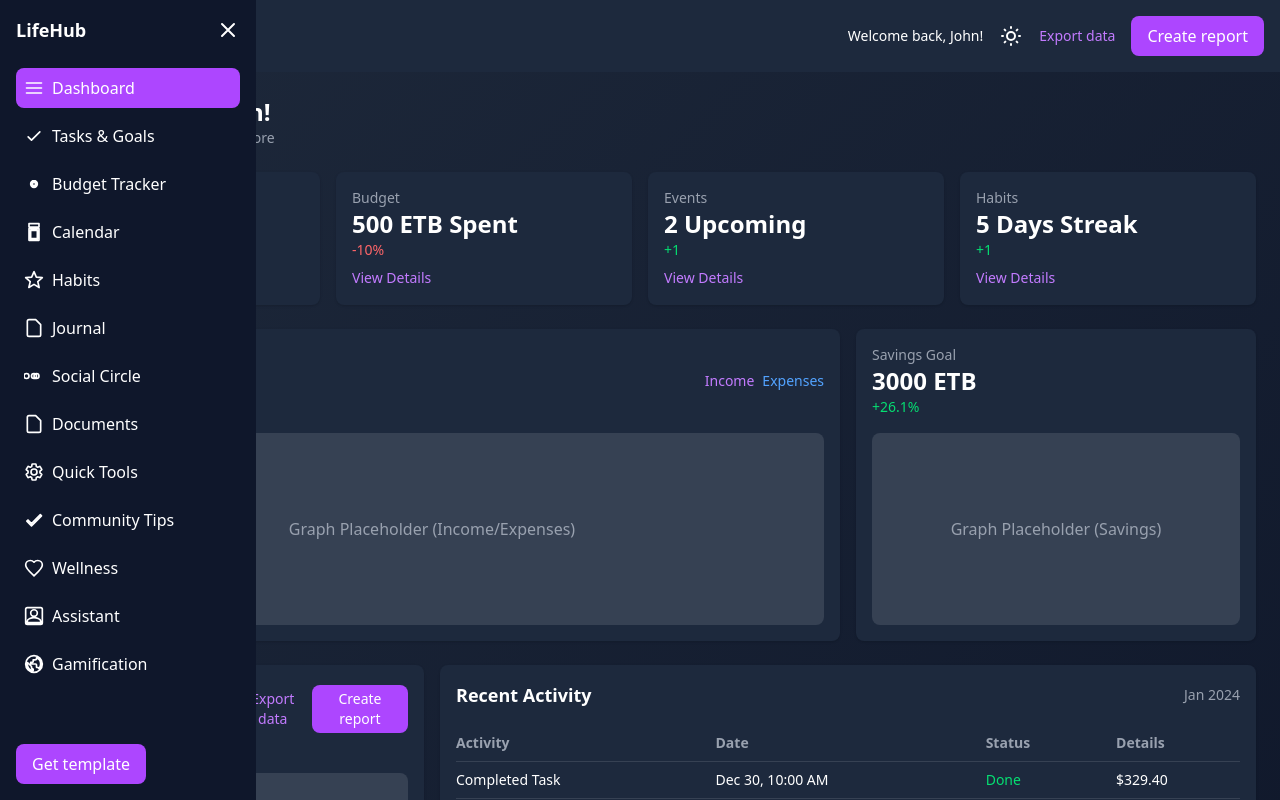
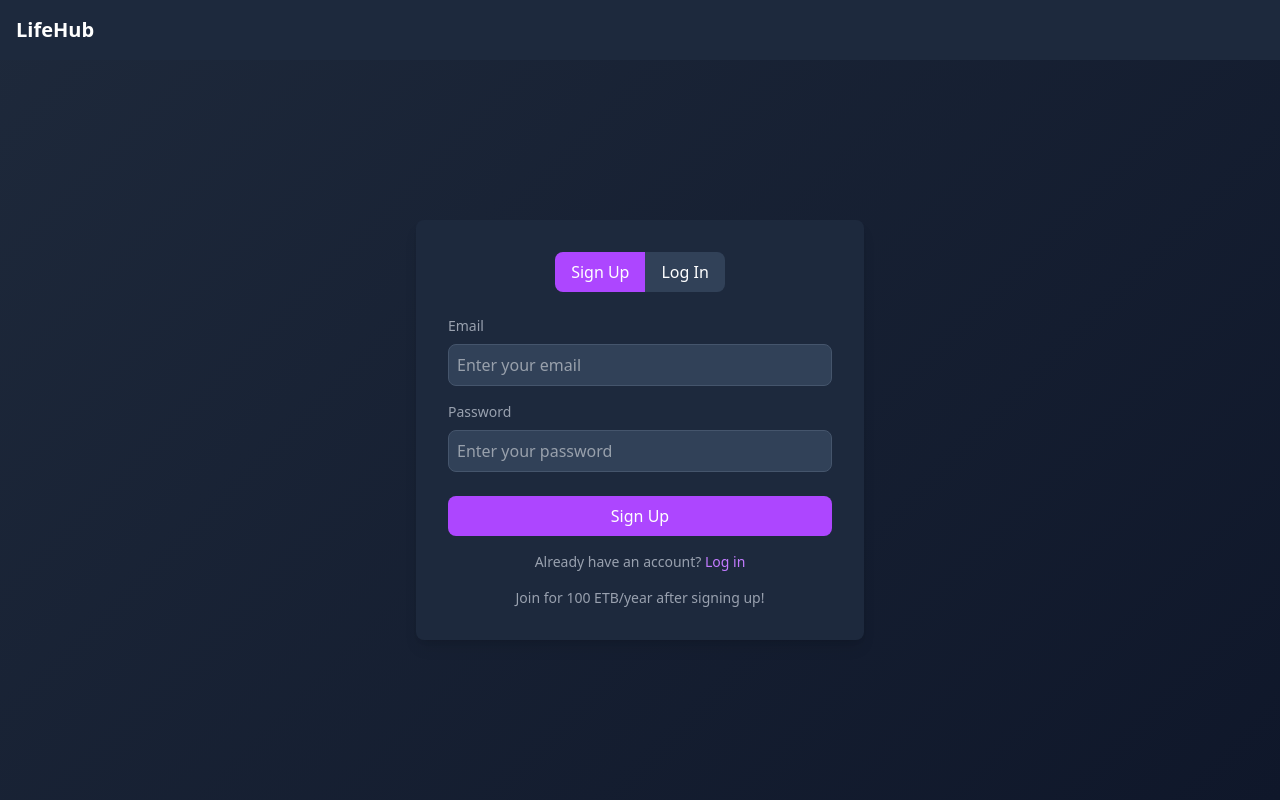
Before and after one commit to Stive1213/LifeHUb, a React (Vite) app in the folder Frontend/: page / in a window 1280 px wide. Shown: the top 800 px of the page. Built offline with nearby package versions, Linux system fonts and the light colour scheme.

Commit message:
`Added Auth page and conditional rendering based on authentication state`

```diff
--- a/Frontend/src/App.jsx
+++ b/Frontend/src/App.jsx
@@ -2,22 +2,34 @@ import { useState } from 'react';
 import Navbar from './components/Navbar';
 import Sidebar from './components/Sidebar';
 import Dashboard from './components/Dashboard';
+import Auth from './pages/Auth';
+// Import the Auth page
 import './App.css';
 
 function App() {
-  const [isSidebarOpen, setIsSidebarOpen] = useState(true); // Default to true (Sidebar visible)
+  const [isSidebarOpen, setIsSidebarOpen] = useState(true);
   const [theme, setTheme] = useState('dark');
+  const [isAuthenticated, setIsAuthenticated] = useState(false); // Simulate authentication state
 
   const toggleSidebar = () => {
     setIsSidebarOpen(!isSidebarOpen);
-    console.log('Sidebar toggled. isSidebarOpen:', !isSidebarOpen); // Debug log
+    console.log('Sidebar toggled. isSidebarOpen:', !isSidebarOpen);
   };
 
   const toggleTheme = () => {
     setTheme(theme === 'dark' ? 'light' : 'dark');
   };
 
+  // Simulate login (called from Auth page via window.location.href)
+  if (window.location.pathname === '/dashboard') {
+    setIsAuthenticated(true);
+  }
+
   return (
+    <>
+      {!isAuthenticated ? (
+        <Auth />
+      ) : (
         <div className={`flex min-h-screen ${theme === 'dark' ? 'gradient-bg' : 'bg-gray-100'}`}>
           {/* Sidebar */}
           <Sidebar isOpen={isSidebarOpen} toggleSidebar={toggleSidebar} />
@@ -25,7 +37,12 @@ function App() {
           {/* Main Content */}
           <div className="flex-1 flex flex-col">
             {/* Navbar */}
-        <Navbar toggleSidebar={toggleSidebar} toggleTheme={toggleTheme} theme={theme} />
+            <Navbar
+              toggleSidebar={toggleSidebar}
+              toggleTheme={toggleTheme}
+              theme={theme}
+              isSidebarOpen={isSidebarOpen}
+            />
 
             {/* Dashboard Content */}
             <main className="flex-1 p-6">
@@ -33,6 +50,8 @@ function App() {
             </main>
           </div>
         </div>
+      )}
+    </>
   );
 }
 
```
Lines whose indentation alone changed are shown as unchanged.
